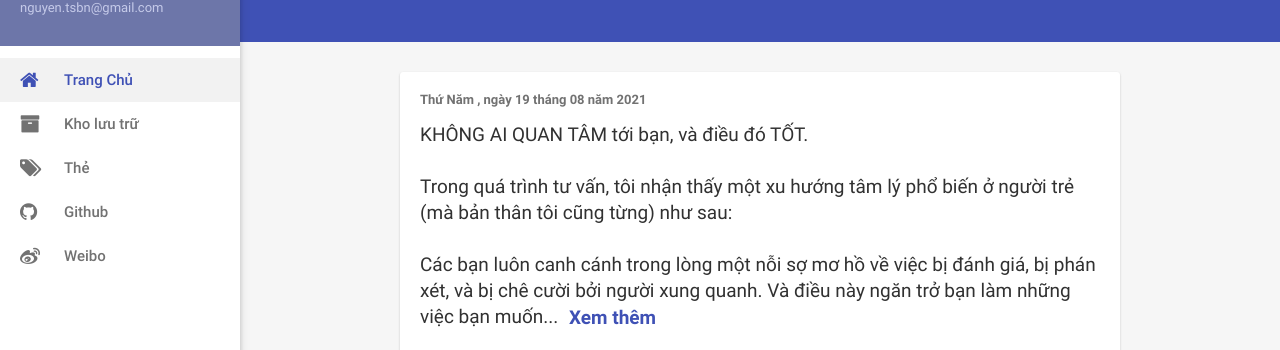
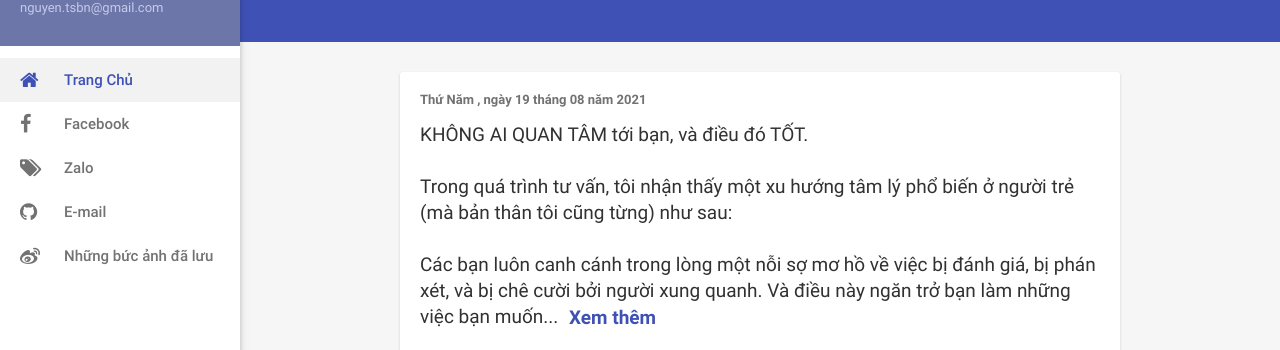
Before and after one commit to tranvietnguyen/blog, a Jekyll site: the page built from index.html, in a window 1280 px wide. Shown: the part 236-586 px from the top of the page. Built offline with Jekyll 4.4.1, drawn with Linux system fonts in a browser that asks for light colours; the list of posts is cut into pages by our own code; comment, search, counter and statistics services are not loaded.

Commit message:
up date hưme

```diff
--- a/_includes/header.html
+++ b/_includes/header.html
@@ -28,7 +28,10 @@
           <li class="waves-block waves-effect active">
             <a href="/"><i class="icon icon-lg icon-home"></i>Trang Chủ</a>
           </li>
-          <li class="waves-block waves-effect"><a href="/archives"><i class="icon icon-lg icon-archives"></i>Kho lưu trữ</a></li><li class="waves-block waves-effect"><a href="/tags"><i class="icon icon-lg icon-tags"></i>Thẻ</a></li><li class="waves-block waves-effect"><a href="https://github.com/yscoder" target="_blank"><i class="icon icon-lg icon-github"></i>Github</a></li><li class="waves-block waves-effect"><a href="http://www.weibo.com/ysweb" target="_blank"><i class="icon icon-lg icon-weibo"></i>Weibo</a>
+          <li class="waves-block waves-effect"><a href="https://facebook.com/tranvietnguyen9x"><i class="icon icon-lg icon-facebook"></i>Facebook</a></li>
+          <li class="waves-block waves-effect"><a href="https://zalo.me/tranvietnguyen"><i class="icon icon-lg icon-tags"></i>Zalo</a></li>
+          <li class="waves-block waves-effect"><a href="mailto:nguyentran.tsbn@gmail.com" target="_blank"><i class="icon icon-lg icon-github"></i>E-mail</a></li>
+          <li class="waves-block waves-effect"><a href="https://tranvietnguyen.github.io/IMG.html" target="_blank"><i class="icon icon-lg icon-weibo"></i>Những bức ảnh đã lưu</a>
           </li>
         </ul>
       </div>
```
